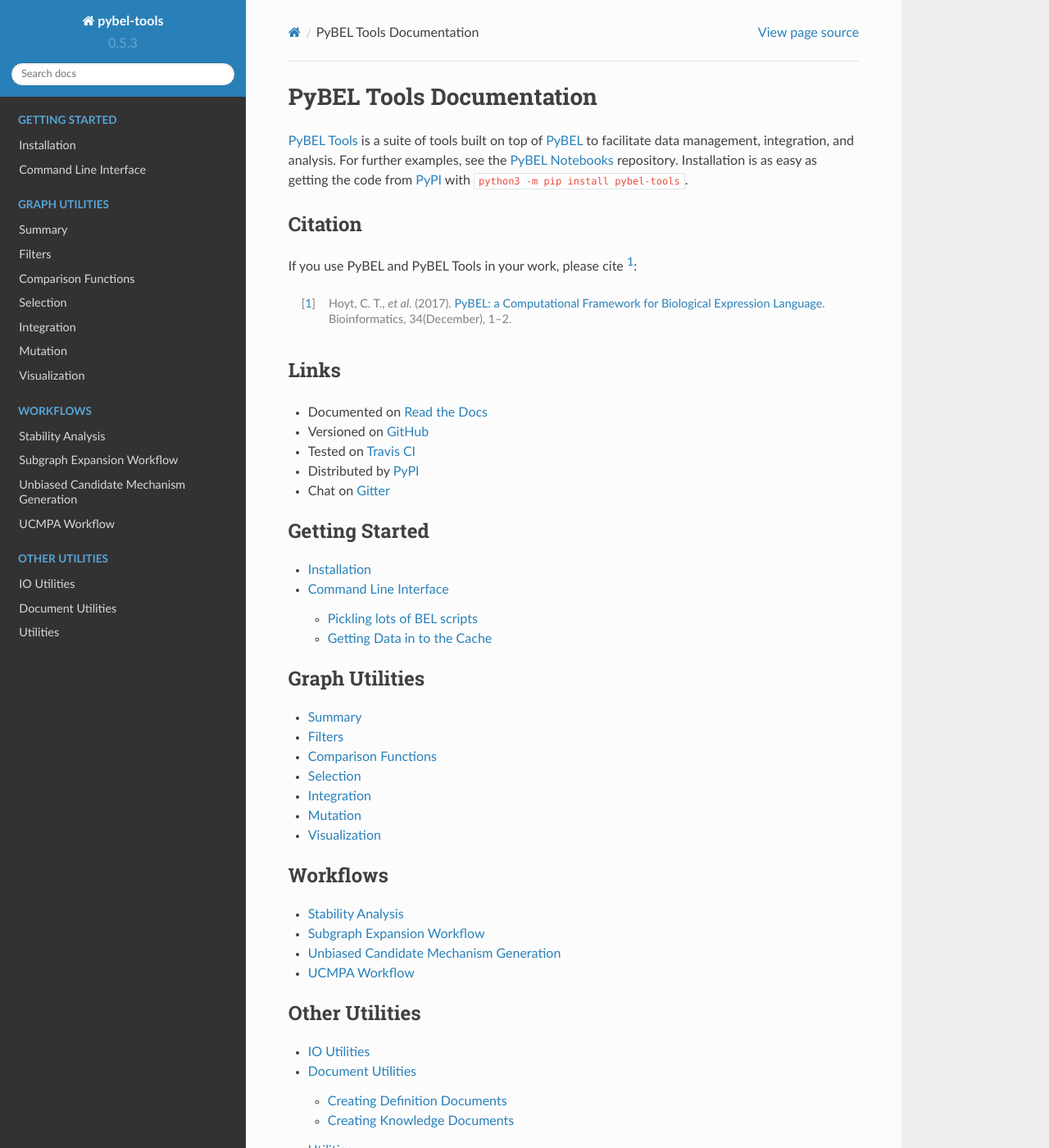
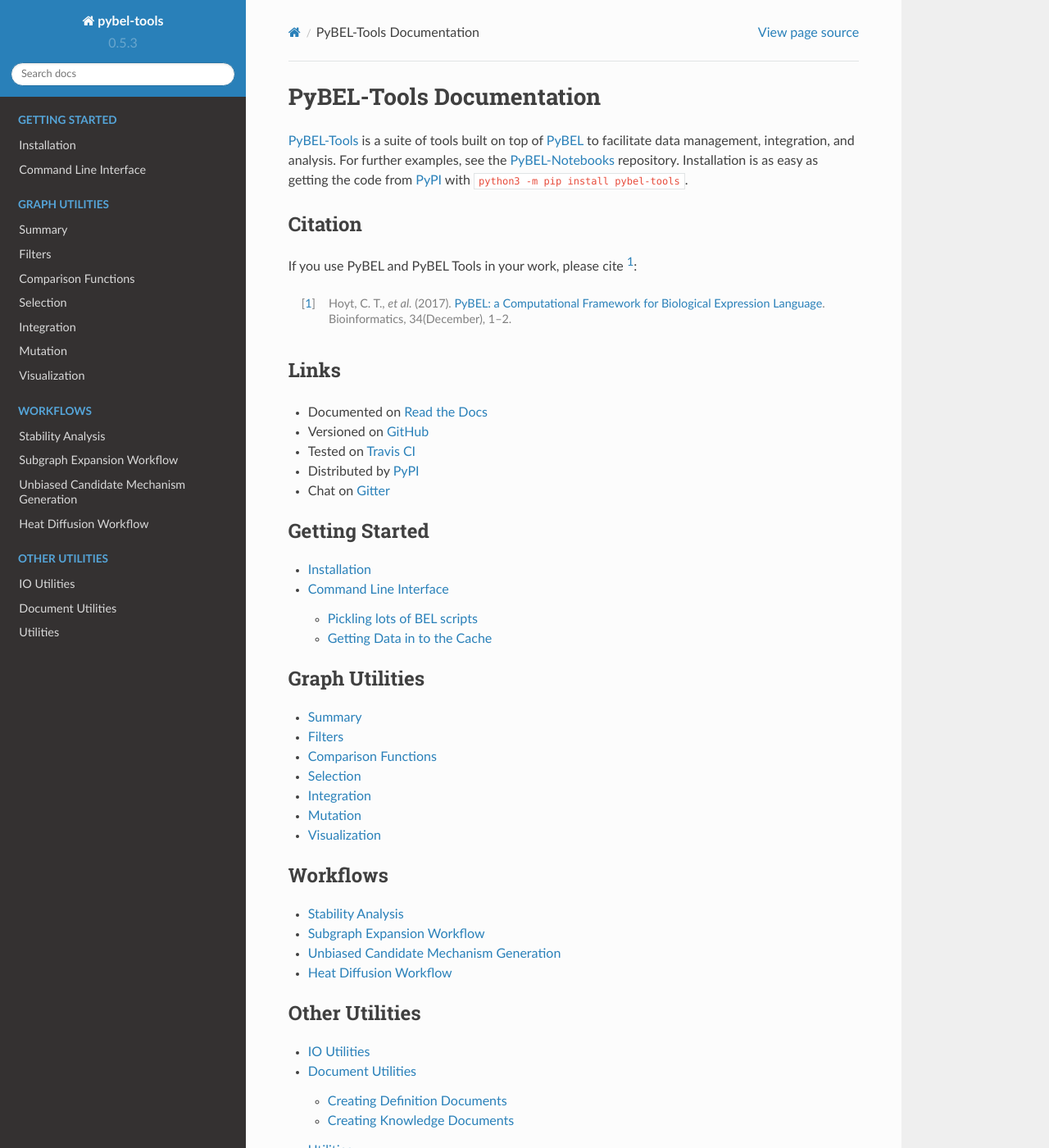
Before and after one commit to pybel/pybel-tools, a Sphinx documentation site: the page built from docs/source/index.rst, in a window 1280 px wide and 1400 px high. Shown: the whole window at 82% size. Built offline with Sphinx 7.4.7 and the Read the Docs theme 2.0.0, drawn with Linux system fonts in a browser that asks for light colours; pages that are not in the unit, such as notebooks, are missing from menus.

Commit message:
Update documentation of heat diffusion workflow

```diff
--- a/docs/source/ucmpa.rst
+++ b/docs/source/heatdiffusion.rst
@@ -1,4 +1,4 @@
-UCMPA Workflow
-==============
+Heat Diffusion Workflow
+=======================
 .. automodule:: pybel_tools.analysis.ucmpa
     :members:
--- a/docs/source/index.rst
+++ b/docs/source/index.rst
@@ -1,15 +1,16 @@
-PyBEL Tools Documentation
+PyBEL-Tools Documentation
 =========================
-`PyBEL Tools <http://pybel-tools.readthedocs.io/>`_ is a suite of tools built on top of
+`PyBEL-Tools <http://pybel-tools.readthedocs.io/>`_ is a suite of tools built on top of
 `PyBEL <http://pybel.readthedocs.io>`_ to facilitate data management, integration, and analysis. For further examples,
-see the `PyBEL Notebooks <https://github.com/pybel/pybel-notebooks>`_ repository. Installation is as easy as getting
+see the `PyBEL-Notebooks <https://github.com/pybel/pybel-notebooks>`_ repository. Installation is as easy as getting
 the code from PyPI_ with :code:`python3 -m pip install pybel-tools`.
 
 Citation
 --------
 If you use PyBEL and PyBEL Tools in your work, please cite [1]_:
 
-.. [1] Hoyt, C. T., *et al.* (2017). `PyBEL: a Computational Framework for Biological Expression Language <https://doi.org/10.1093/bioinformatics/btx660>`_. Bioinformatics, 34(December), 1–2.
+.. [1] Hoyt, C. T., *et al.* (2017). `PyBEL: a Computational Framework for Biological Expression Language
+       <https://doi.org/10.1093/bioinformatics/btx660>`_. Bioinformatics, 34(December), 1–2.
 
 Links
 -----
@@ -54,7 +55,7 @@
    stability
    expansion
    generation
-   ucmpa
+   heatdiffusion
 
 .. toctree::
    :caption: Other Utilities
```
